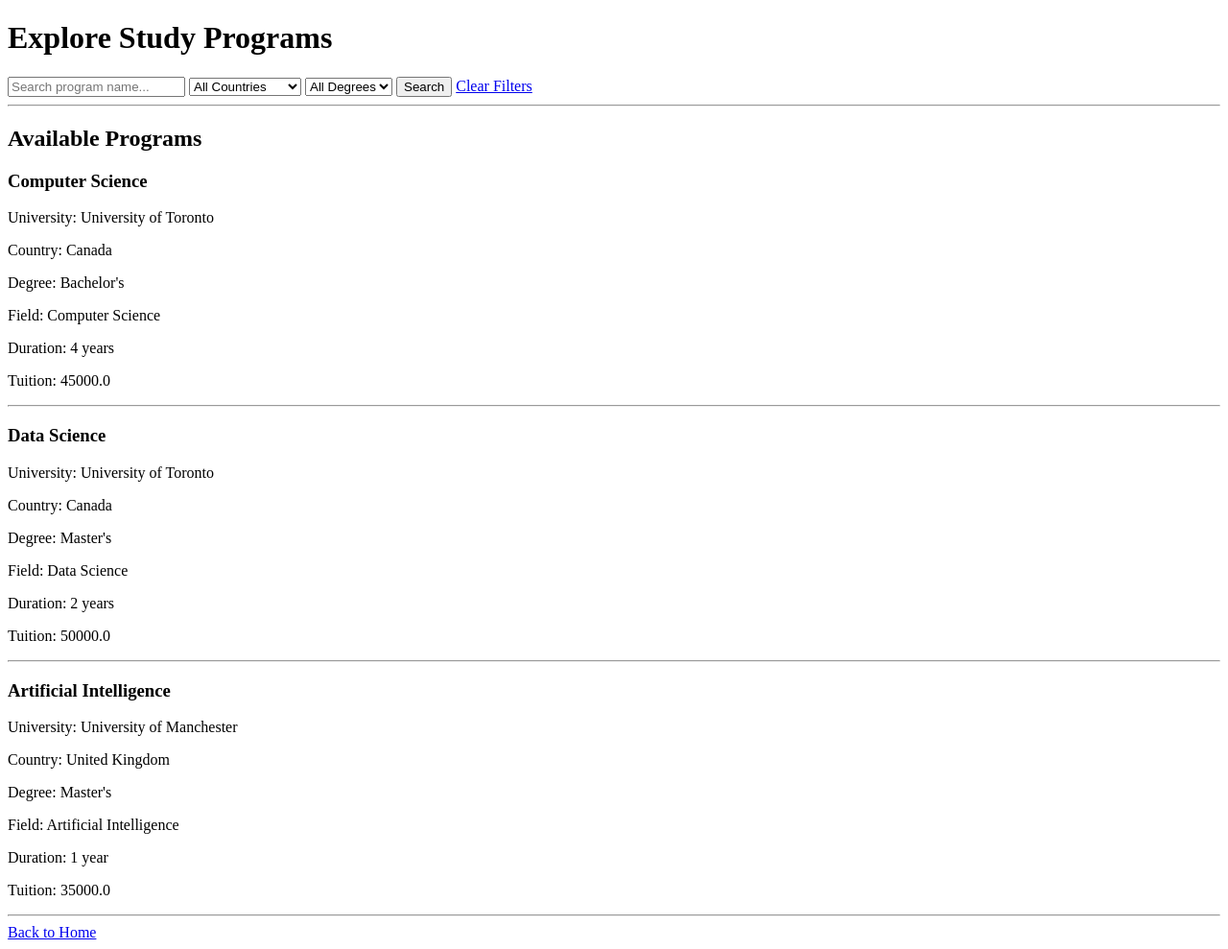
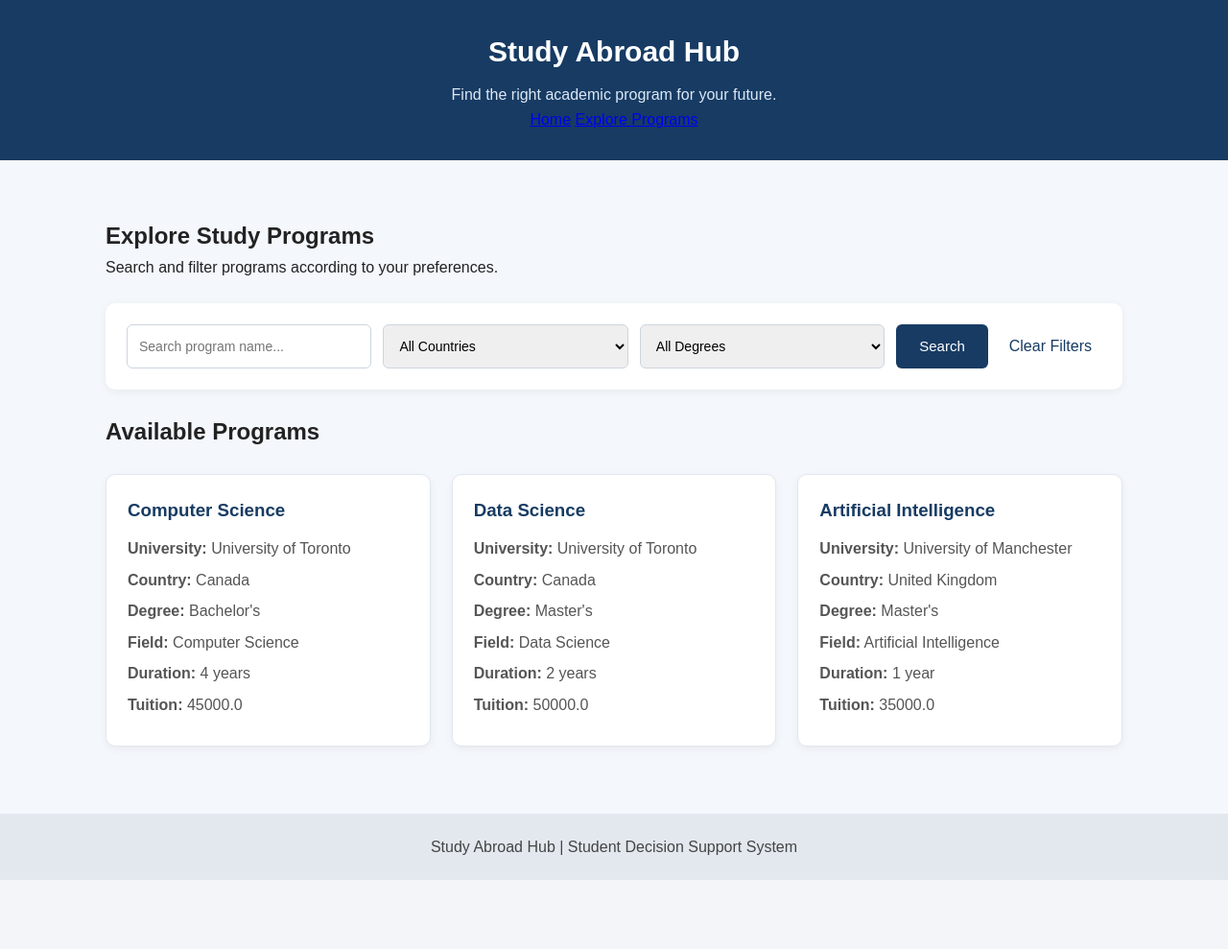
Before and after one commit to rishabh07-web/study-abroad-hub, a Flask app: page /programs in a window 1280 px wide. Shown: the whole page at 96% size. After the commit the page ends 917 px from the top, so only its background shows below. Run offline with Flask 3, Linux system fonts and the light colour scheme; data comes from the database, SQL or seed files in the repository.

Commit message:
Improve homepage and program listing UI

```diff
--- a/app/static/css/style.css
+++ b/app/static/css/style.css
@@ -1,51 +1,176 @@
 
+/* 1. Global Reset */
 * {
     margin: 0;
     padding: 0;
     box-sizing: border-box;
 }
 
+/* 2. General Page Styling */
 body {
     font-family: Arial, sans-serif;
-    background-color: #f4f6f9;
+    background-color: #f4f7fb;
     color: #222;
+    line-height: 1.6;
 }
 
+/* 3. Header */
 header {
     background-color: #173b63;
     color: white;
     text-align: center;
-    padding: 35px 20px;
+    padding: 30px 20px;
 }
 
 header h1 {
-    margin-bottom: 10px;
+    font-size: 30px;
+    margin-bottom: 8px;
 }
 
+header p {
+    color: #dce8f5;
+}
+
+/* 4. Main Content */
 main {
+    max-width: 1100px;
+    margin: auto;
+    padding: 70px 25px;
     text-align: center;
-    padding: 80px 20px;
 }
 
 main h2 {
+    font-size: 30px;
     margin-bottom: 15px;
+    color: #173b63;
 }
 
 main p {
     margin-bottom: 25px;
+    color: #555;
 }
 
-button {
+/* 5. Buttons and Links */
+button,
+.btn {
+    display: inline-block;
     background-color: #173b63;
     color: white;
     padding: 12px 24px;
     border: none;
-    border-radius: 5px;
+    border-radius: 6px;
+    text-decoration: none;
+    font-size: 15px;
     cursor: pointer;
+    transition: background-color 0.3s ease;
 }
 
+button:hover,
+.btn:hover {
+    background-color: #24578b;
+}
+
+/* 6. Explore Programs Page */
+.page-container {
+    max-width: 1100px;
+    margin: 40px auto;
+    padding: 20px;
+}
+
+.search-form {
+    display: flex;
+    flex-wrap: wrap;
+    gap: 12px;
+    background-color: white;
+    padding: 22px;
+    border-radius: 10px;
+    box-shadow: 0 2px 10px rgba(0, 0, 0, 0.06);
+    margin: 25px 0;
+}
+
+.search-form input,
+.search-form select {
+    flex: 1;
+    min-width: 160px;
+    padding: 12px;
+    border: 1px solid #ccd5df;
+    border-radius: 6px;
+    font-size: 14px;
+}
+
+.clear-link {
+    display: inline-flex;
+    align-items: center;
+    color: #173b63;
+    text-decoration: none;
+    padding: 10px;
+}
+
+.clear-link:hover {
+    text-decoration: underline;
+}
+
+/* 7. Program Cards */
+.program-list {
+    display: grid;
+    grid-template-columns: repeat(auto-fit, minmax(260px, 1fr));
+    gap: 22px;
+    margin-top: 25px;
+}
+
+.program-card {
+    background-color: white;
+    padding: 22px;
+    border-radius: 10px;
+    border: 1px solid #e1e7ef;
+    box-shadow: 0 3px 10px rgba(0, 0, 0, 0.05);
+    transition: transform 0.2s ease;
+}
+
+.program-card:hover {
+    transform: translateY(-4px);
+}
+
+.program-card h3 {
+    color: #173b63;
+    margin-bottom: 12px;
+}
+
+.program-card p {
+    color: #555;
+    margin-bottom: 7px;
+}
+
+/* 8. Footer */
 footer {
     text-align: center;
-    padding: 20px;
+    padding: 22px;
     background-color: #e3e8ef;
+    color: #444;
+    margin-top: 50px;
 }
+
+/* 9. Mobile Responsiveness */
+@media (max-width: 600px) {
+    header h1 {
+        font-size: 24px;
+    }
+
+    main {
+        padding: 45px 18px;
+    }
+
+    main h2 {
+        font-size: 24px;
+    }
+
+    .search-form {
+        flex-direction: column;
+    }
+
+    .search-form input,
+    .search-form select,
+    .search-form button {
+        width: 100%;
+    }
+}
--- a/app/templates/programs.html
+++ b/app/templates/programs.html
@@ -1,17 +1,41 @@
 
 <!DOCTYPE html>
 <html lang="en">
+
 <head>
     <meta charset="UTF-8">
     <meta name="viewport" content="width=device-width, initial-scale=1.0">
+
     <title>Explore Programs - Study Abroad Hub</title>
+
+    <link rel="stylesheet"
+          href="{{ url_for('static', filename='css/style.css') }}">
 </head>
+
 <body>
 
-    <h1>Explore Study Programs</h1>
+    <!-- Navigation Bar -->
+    <header>
+        <h1>Study Abroad Hub</h1>
+        <p>Find the right academic program for your future.</p>
+
+        <nav>
+            <a href="{{ url_for('home') }}">Home</a>
+            <a href="{{ url_for('programs_page') }}">Explore Programs</a>
+        </nav>
+    </header>
+
+    <!-- Main Content -->
+    <div class="page-container">
+
+        <h2>Explore Study Programs</h2>
+
+        <p>Search and filter programs according to your preferences.</p>
 
         <!-- Search and Filter Form -->
-    <form action="{{ url_for('programs_page') }}" method="GET">
+        <form action="{{ url_for('programs_page') }}"
+              method="GET"
+              class="search-form">
 
             <input
                 type="text"
@@ -50,33 +74,61 @@
 
             <button type="submit">Search</button>
 
-        <a href="{{ url_for('programs_page') }}">Clear Filters</a>
+            <a href="{{ url_for('programs_page') }}"
+               class="clear-link">
+                Clear Filters
+            </a>
 
         </form>
 
-    <hr>
-
-    <!-- Display Programs -->
+        <!-- Program Results -->
         <h2>Available Programs</h2>
 
         {% if programs %}
 
+            <div class="program-list">
+
                 {% for program in programs %}
 
-            <div>
+                    <div class="program-card">
+
                         <h3>{{ program["program_name"] }}</h3>
 
-                <p>University: {{ program["university_name"] }}</p>
-                <p>Country: {{ program["country"] }}</p>
-                <p>Degree: {{ program["degree"] }}</p>
-                <p>Field: {{ program["field"] }}</p>
-                <p>Duration: {{ program["duration"] }}</p>
-                <p>Tuition: {{ program["tuition"] }}</p>
+                        <p>
+                            <strong>University:</strong>
+                            {{ program["university_name"] }}
+                        </p>
+
+                        <p>
+                            <strong>Country:</strong>
+                            {{ program["country"] }}
+                        </p>
+
+                        <p>
+                            <strong>Degree:</strong>
+                            {{ program["degree"] }}
+                        </p>
+
+                        <p>
+                            <strong>Field:</strong>
+                            {{ program["field"] }}
+                        </p>
+
+                        <p>
+                            <strong>Duration:</strong>
+                            {{ program["duration"] }}
+                        </p>
+
+                        <p>
+                            <strong>Tuition:</strong>
+                            {{ program["tuition"] }}
+                        </p>
+
                     </div>
 
-            <hr>
+                {% endfor %}
 
-        {% endfor %}
+            </div>
 
         {% else %}
 
@@ -84,7 +136,12 @@
 
         {% endif %}
 
-    <a href="{{ url_for('home') }}">Back to Home</a>
+    </div>
+
+    <!-- Footer -->
+    <footer>
+        <p>Study Abroad Hub | Student Decision Support System</p>
+    </footer>
 
 </body>
 </html>
```
Also changed, not shown: app/templates/index.html (+20 -4 lines). Lines whose indentation alone changed are shown as unchanged.
